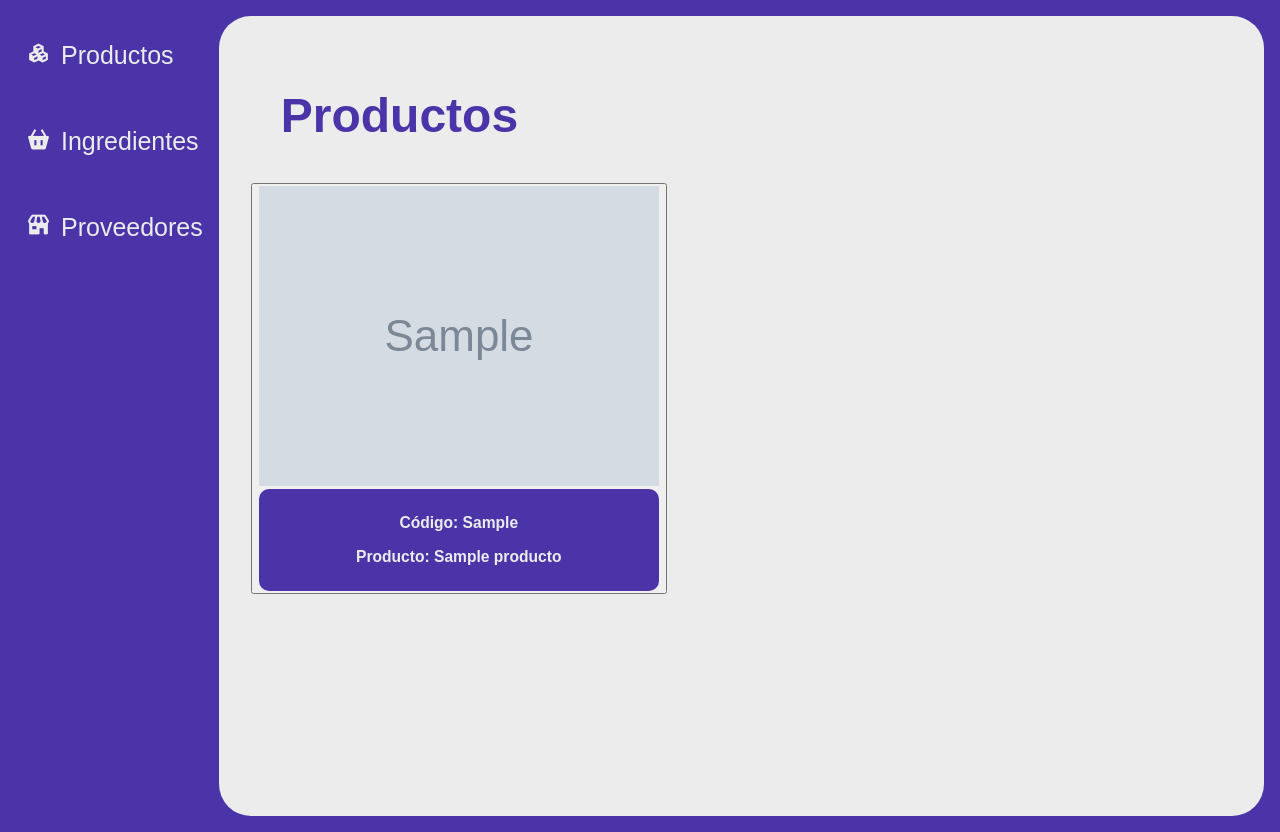
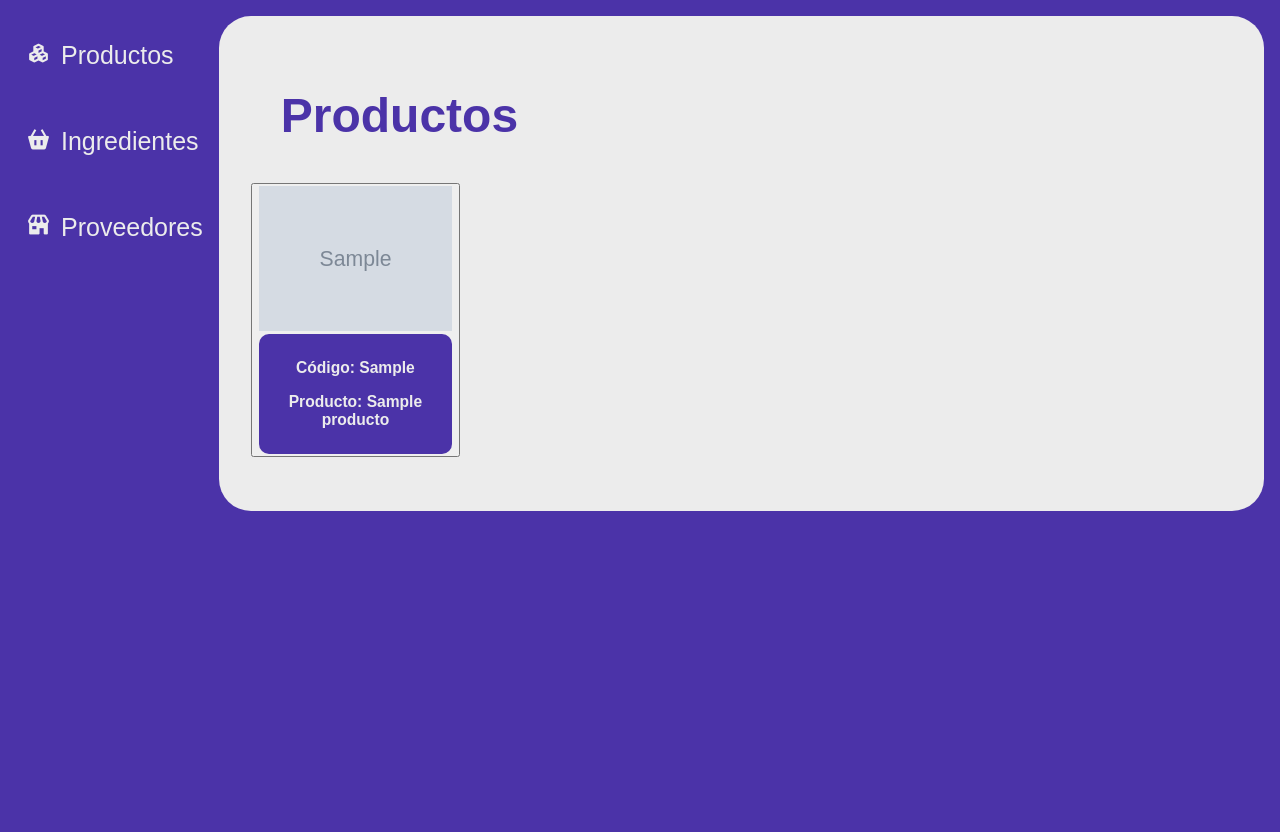
Before and after one commit to Danccs/bellavista_donuts, a Django app: page / in a window 1280 px wide. Shown: the part 99-931 px from the top of the page. After the commit the page ends 610 px from the top, so only its background shows below. Run offline with Django 5.2, Linux system fonts and the light colour scheme; tables that the repository leaves empty hold one stand-in row (values such as "Sample post"); grey boxes marked "Sample" are stand-in pictures; parts of the project's set-up code (start-up, migrations or seed data) failed here and were passed over.

Commit message:
"cambios para agustar las imagenes"

```diff
--- a/config/templates/mostrar_prod.html
+++ b/config/templates/mostrar_prod.html
@@ -14,7 +14,7 @@
         <div class="producto">
             <button>
                 {% if producto.imagen %}
-                <img src="{{ producto.imagen.url }}" alt="{{ producto.nombre }}">
+                <img class="producto-imagen" src="{{ producto.imagen.url }}" alt="{{ producto.nombre }}">
                 {% else %}
                 No hay imagen disponible
                 {% endif %}
--- a/static/css/mostrar_prod.css
+++ b/static/css/mostrar_prod.css
@@ -4,7 +4,7 @@ main {
   margin-left: 0;
   border-radius: 2rem;
   padding: 2rem;
-  height: 100vh;
+  height: 98%;
 }
 
 
@@ -13,6 +13,12 @@ main {
     grid-template-columns: repeat(4, 1fr);
     gap: 3rem;
     text-align: center;
+
+
+}
+
+.producto-imagen {
+    max-width: 100%;
 
 }
 
@@ -28,3 +34,7 @@ main {
     color: var(--clr-main);
     margin-left: 30px;
 }
+
+.producto button {
+    cursor: pointer;
+}
```
